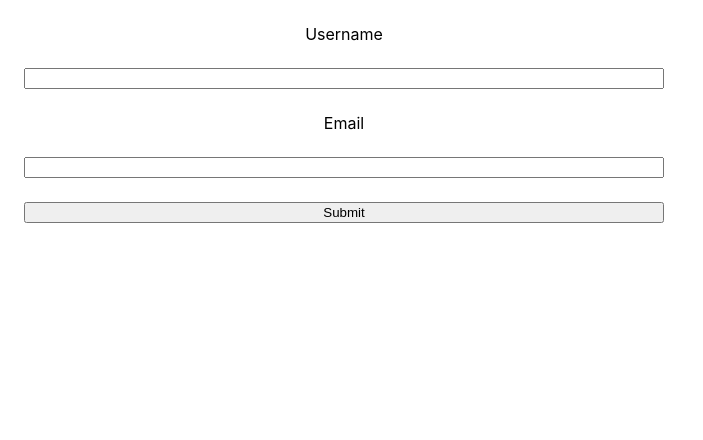
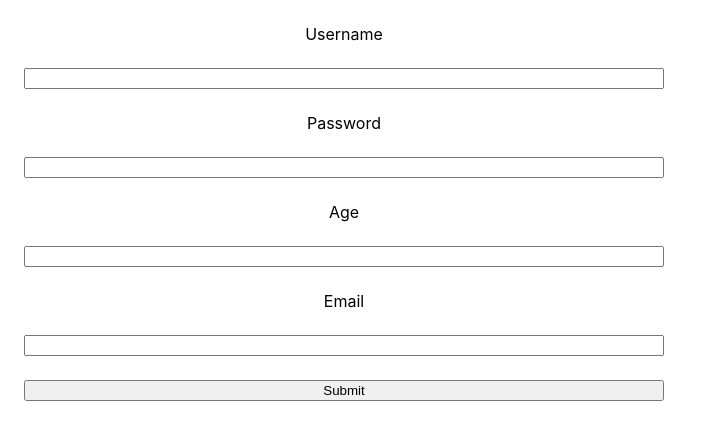
Before and after one commit to TanvirHasanAnik/react-form, a React (Create React App) app: page / in a window 1280 px wide. Shown: the top 440 px of the page, without its empty margins (0-703 px from the left). Built offline with nearby package versions, Linux system fonts and the light colour scheme.

Commit message:
added password and age field

```diff
--- a/src/App.tsx
+++ b/src/App.tsx
@@ -3,10 +3,12 @@ import {z} from 'zod'
 import {useForm} from 'react-hook-form'
 import {DevTool} from "@hookform/devtools"
 import {zodResolver} from '@hookform/resolvers/zod';
-import { VKInput } from "@vivakits/react-components";
+//import { VKInput } from "@vivakits/react-components";
 
 const formSchema = z.object({
   username: z.string().nonempty("Username is required").min(3,"Username must be atleast 3 characters long").max(15, "username can't be more than 15 characters"),
+  password: z.string().nonempty("Password is required").min(6,"password must contain atleast 6 characters").max(25,"password must not exceed 25 characters"),
+  age: z.number().gt(18,"Must be an adult").lt(150,"Give a valid age"),
   email: z.string().nonempty("Email is required").email("invalid email")
 })
 
@@ -35,6 +37,7 @@ function App() {
     }
   }
    console.log('rendered')
+   console.log(errors)
   return (
     <div className="App">
       <header className="App-header">
@@ -44,6 +47,14 @@ function App() {
           <label htmlFor="username">Username</label>
           <input type="text" id="username" {...register("username")}/>
           {errors.username && <p style={{ color: 'red' }}>{errors.username.message}</p>}
+
+          <label htmlFor="password">Password</label>
+          <input type="password" id="password" {...register("password")}/>
+          {errors.password && <p style={{ color: 'red' }}>{errors.password.message}</p>}
+
+          <label htmlFor="age">Age</label>
+          <input type="number" id="age" {...register("age",{ valueAsNumber: true })}/>
+          {errors.age && <p style={{ color: 'red' }}>{errors.age.message}</p>}
 
           <label htmlFor="email">Email</label>
           <input type="email" id="email" {...register("email")}/>
```
